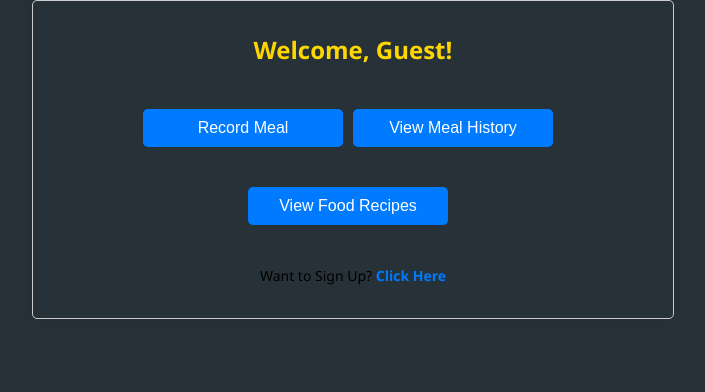
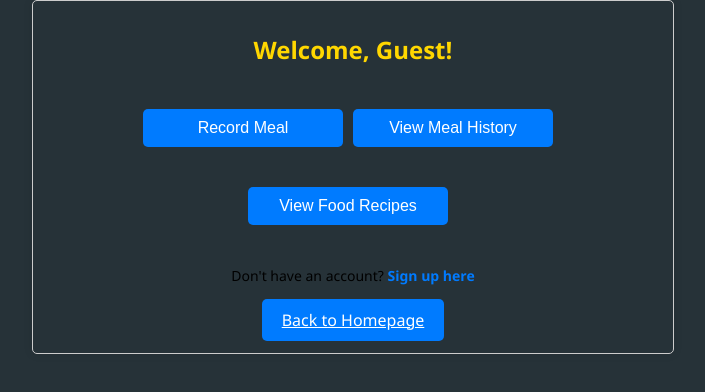
Before and after one commit to howyin/MySmartFoodChoice-React, a React (Vite) app: page /Guest in a window 1280 px wide. Shown: the top 392 px of the page, without its empty margins (287-992 px from the left). Built offline with nearby package versions, Linux system fonts and the light colour scheme.

Commit message:
Redo css and add a back to homepage button for guest

```diff
--- a/src/Pages/Guest.css
+++ b/src/Pages/Guest.css
@@ -8,6 +8,7 @@
     box-shadow: 0 0 10px rgba(0, 0, 0, 0.1);
   }
 
+  /* Button styles */
   .guest-buttons {
     margin-top: 20px;
   }
@@ -28,6 +29,25 @@
     background-color: #0056b3;
   }
 
+  .back-button {
+    margin-top: 20px;
+  }
+
+  .back-button a {
+    padding: 10px 20px;
+    font-size: 16px;
+    background-color: #007bff;
+    color: #fff;
+    border: none;
+    border-radius: 5px;
+    cursor: pointer;
+    transition: background-color 0.3s ease;
+  }
+
+  .back-button a:hover {
+    background-color: #0056b3;
+  }
+
   .signup-link {
     margin-top: 20px;
     font-size: 14px;
--- a/src/Pages/Guest.jsx
+++ b/src/Pages/Guest.jsx
@@ -7,11 +7,16 @@ function Guest() {
     <div className="guest-container">
       <h2>Welcome, Guest!</h2>
       <div className="guest-buttons">
-        <button onClick={() => console.log("Navigate to Record Meal page")}>Record Meal</button>
-        <button onClick={() => console.log("Navigate to View Meal History page")}>View Meal History</button>
-        <button onClick={() => console.log("Navigate to View Food Recipes page")}>View Food Recipes</button>
+        <button onClick={() => console.log('Record Meal')}>Record Meal</button>
+        <button onClick={() => console.log('View Meal History')}>View Meal History</button>
+        <button onClick={() => console.log('View Food Recipes')}>View Food Recipes</button>
       </div>
-      <p className="signup-link">Want to Sign Up? <Link to="/signup">Click Here</Link></p>
+      <div className="signup-link">
+        <p>Don't have an account? <Link to="/signup">Sign up here</Link></p>
+      </div>
+      <div className="back-button">
+        <Link to="/">Back to Homepage</Link>
+      </div>
     </div>
   );
 }
```
